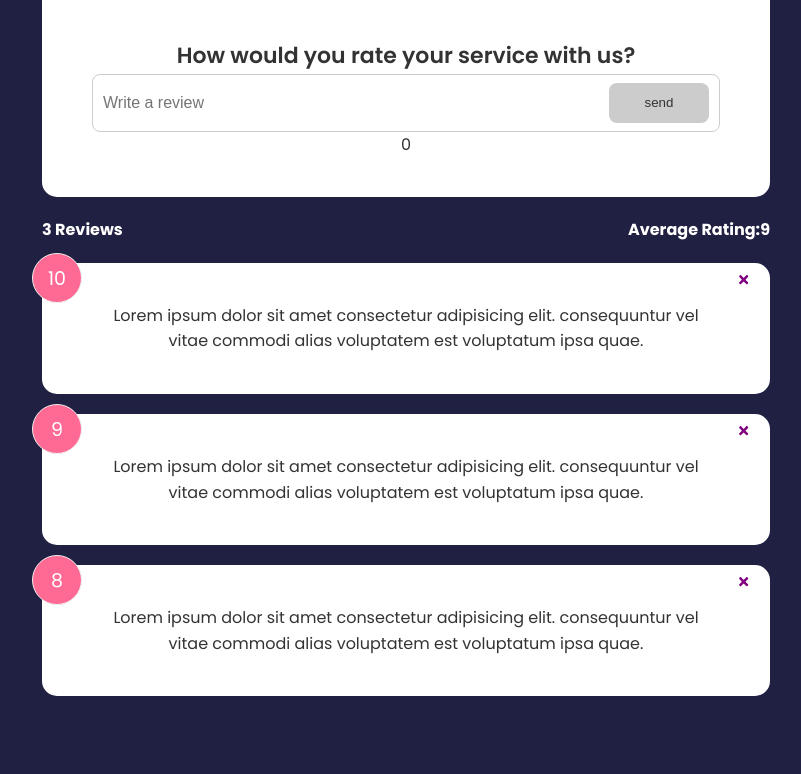
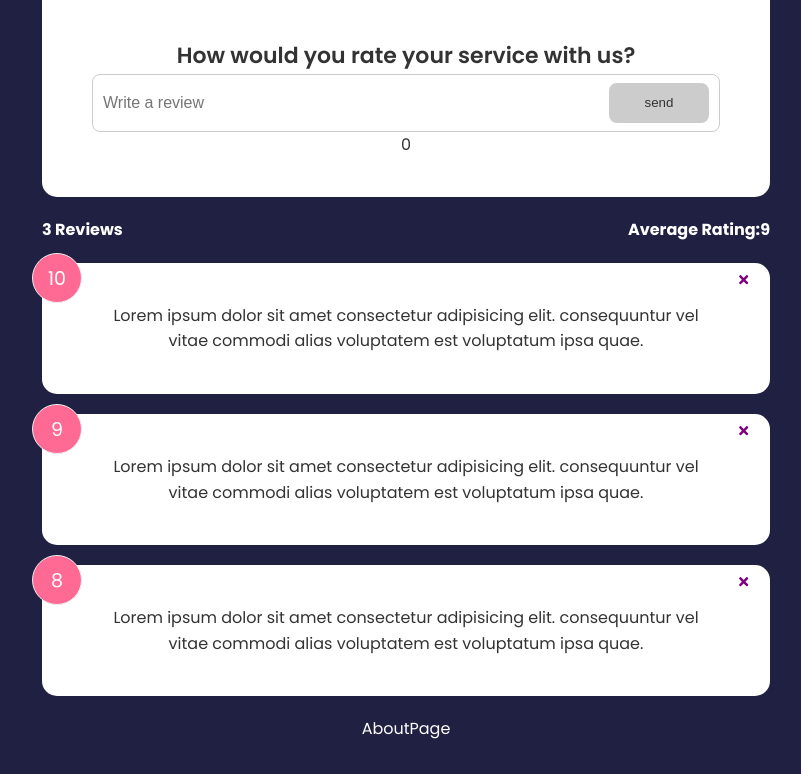
Before and after one commit to akim-dev/FeebackBrad, a React (Vite) app in the folder feedbackUI/: page /about in a window 1280 px wide. Shown: the part 312-1086 px from the top of the page, without its empty margins (234-1035 px from the left). Before the commit the page ends 1060 px from the top, so only its background shows below. Built offline with nearby package versions, Linux system fonts and the light colour scheme.

Commit message:
added routes

```diff
--- a/feedbackUI/package.json
+++ b/feedbackUI/package.json
@@ -15,6 +15,7 @@
     "react": "^18.2.0",
     "react-dom": "^18.2.0",
     "react-icons": "^5.0.1",
+    "react-router-dom": "^6.22.0",
     "uuid": "^9.0.1"
   },
   "devDependencies": {
--- a/feedbackUI/src/App.jsx
+++ b/feedbackUI/src/App.jsx
@@ -8,6 +8,10 @@
 import FeedbackData from "./data/FeedbackData";
 import FeedbackStats from "./components/FeedbackStats";
 import FeedbackForm from "./components/FeedbackForm";
+
+// route start here
+import { BrowserRouter as Router, Route, Routes } from "react-router-dom";
+import AboutPage from "./pages/AboutPage";
 
 function App() {
   const [feedback, setFeedback] = useState(FeedbackData);
@@ -30,13 +34,21 @@
         <Header text={"Feedback UI"} />
         <FeedbackItem />
       </div> */}
+      <Router>
         <Header />
+
         <h2>My App</h2>
         <div className="container">
           <FeedbackForm handleAdd={addFeedback} />
           <FeedbackStats feedback={feedback} />
           <FeedbackLists feedback={feedback} handleDelete={deleteFeedback} />
+          <Routes>
+            <Route path="/about" element={<AboutPage />}>
+              This is about route
+            </Route>
+          </Routes>
         </div>
+      </Router>
     </>
   );
 }
--- /dev/null
+++ b/feedbackUI/src/pages/AboutPage.jsx
@@ -0,0 +1,7 @@
+import React from "react";
+
+function AboutPage() {
+  return <div>AboutPage</div>;
+}
+
+export default AboutPage;
```
Also changed, not shown: 1 other file (tests, documents, lock files or other folders). Lines whose indentation alone changed are shown as unchanged.
